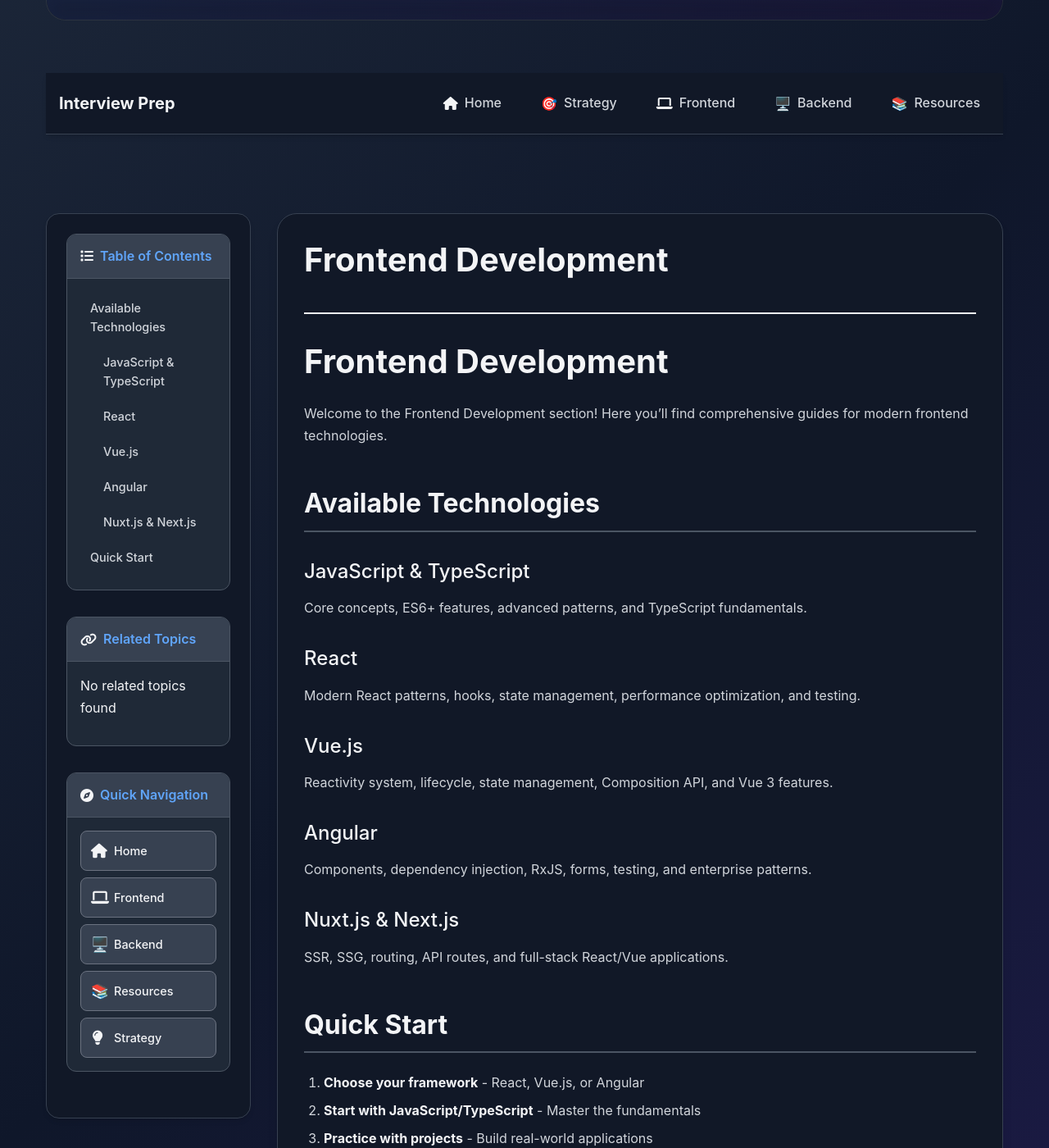
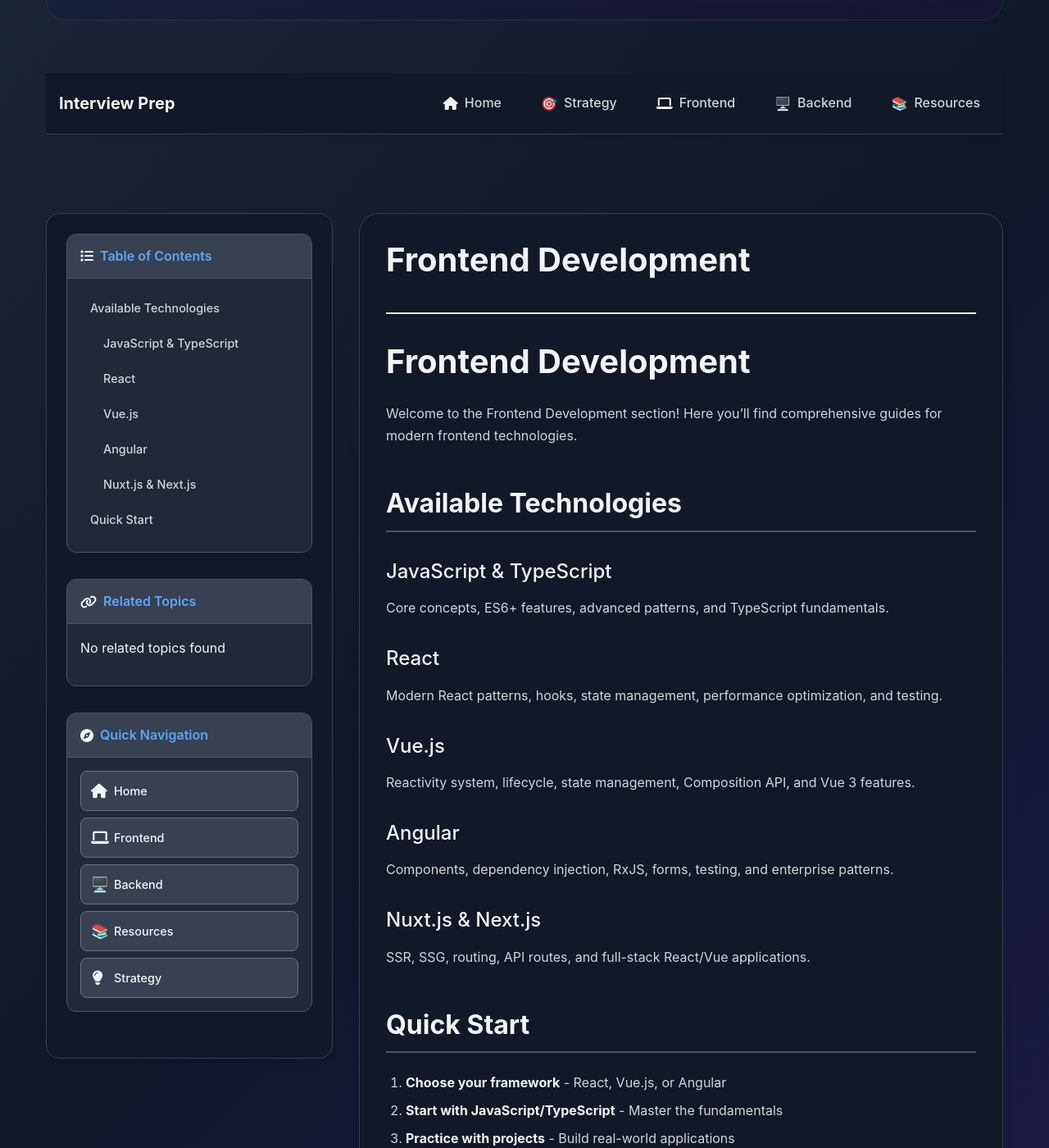
Before and after one commit to saadbinzia/full-stack-interview-preparation, a Jekyll site: the page built from docs/frontend/index.md, in a window 1280 px wide and 1400 px high, scrolled down 393 px. Shown: the whole window at 82% size. Built offline with Jekyll 4.4.1, drawn with Linux system fonts in a browser that asks for light colours.

Commit message:
Adjust sidebar width to 350px for better content display

```diff
--- a/assets/css/style.css
+++ b/assets/css/style.css
@@ -837,7 +837,7 @@
 
 .content-wrapper {
   display: grid;
-  grid-template-columns: 250px 1fr;
+  grid-template-columns: 350px 1fr;
   gap: var(--space-8);
   align-items: start;
 }
```
